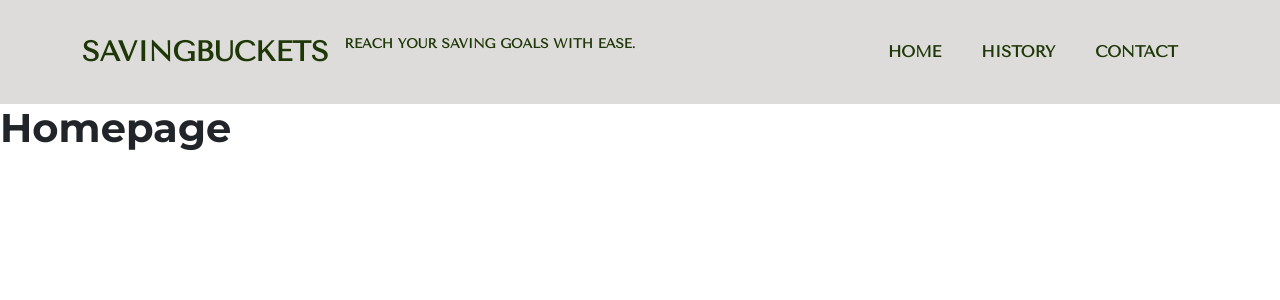
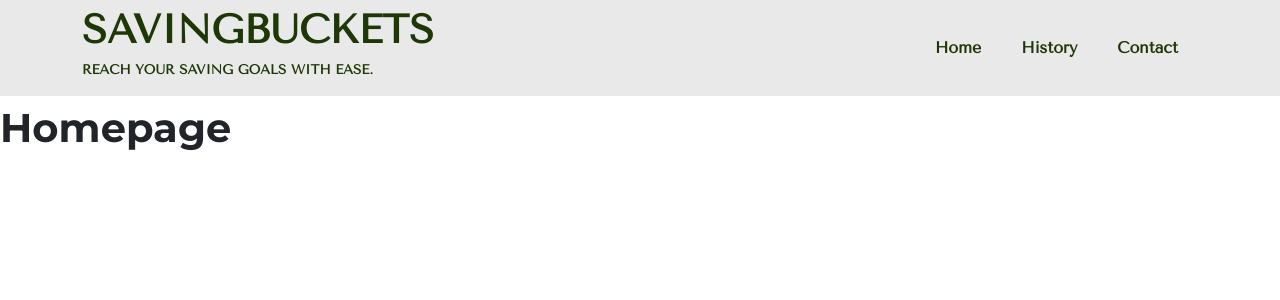
Before and after one commit to Madele-theron/SavingBucket, a Django app: template savings/templates/savings/home.html in a window 1280 px wide. Shown: the top 300 px of the page. Run offline with Django 3.2, Linux system fonts and the light colour scheme; the template is opened without the code that fills it, so the values that code supplies are empty; some libraries are stand-ins or nearby versions.

Commit message:
update navbar w/ flexbox, etc

```diff
--- a/savings/templates/savings/navbar.html
+++ b/savings/templates/savings/navbar.html
@@ -4,10 +4,12 @@
 {% url 'savings:contact' as contact_url %}
 
 <!-- Navigation-->
-<nav class="navbar navbar-expand-lg bg-secondary text-uppercase fixed-top" id="mainNav">
+<nav class="navbar navbar-expand-lg bg-secondary fixed-top" id="mainNav">
     <div class="container">
-        <a class="navbar-brand" href="{{home_url}}">SavingBuckets</a>
-        <p class="font-change tagline" >Reach your saving goals with ease.</p>
+        <div class="navbar-flex">
+            <a class="navbar-brand text-uppercase" href="{{home_url}}">SavingBuckets</a>
+            <p class="font-change tagline text-uppercase" >Reach your saving goals with ease.</p>
+        </div>
         <button class="navbar-toggler font-weight-bold sb-bg-primary font-change " type="button" data-bs-toggle="collapse" data-bs-target="#navbarResponsive" aria-controls="navbarResponsive" aria-expanded="false" aria-label="Toggle navigation">
             Menu
             <i class="fas fa-bars"></i>
--- a/static/css/main.css
+++ b/static/css/main.css
@@ -2,7 +2,7 @@
 primary-colors {
     color: #DDDCDA; /* light background */
     color: #1E3706; /* main */
-    color: #FAF9F8; /* grey for higlight */
+    color: #E9E9E9; /* grey for higlight */
 }
 
 body {
@@ -26,12 +26,15 @@ body {
 }
 
 .bg-secondary {
-    background-color: #DDDCDA;
+    background-color: #E9E9E9;
 }
 
 .navbar-brand {
+    padding-top: 0rem !important;
+    padding-bottom: 0rem !important;
+    margin-right: 0rem !important;
     font-family: 'Savingbuckets Font';
-    font-size: larger; /* this does not work - I want to make the text larger*/
+    font-size: 2.5rem !important;
     color: #1E3706 !important;
 }
 
@@ -42,23 +45,23 @@ body {
 .tagline {
     font-size: smaller;
     color: #1E3706;
+    /* margin-top: 0rem; */
 }
 
+#mainNav {
+    padding-top: 0rem ;
+    padding-bottom: 0rem;
+}
 #mainNav .navbar-nav > li.nav-item > a.nav-link.active {
     background: #DDDCDA;
   }
-
-/* .navbar-nav .show > .nav-link,
-.navbar-nav .nav-link.active {
-  color: #1E3706;
-} */
 
 #mainNav .navbar-nav li.nav-item a.nav-link {
     color: #1E3706;
 }
 
 #mainNav .navbar-nav li.nav-item a.nav-link:hover {
-    color: #FAF9F8;
+    color: #E9E9E9;
     background: #1E3706;
 }
 
@@ -72,6 +75,11 @@ body {
 }
 
 #mainNav .navbar-nav > li.nav-item > a.nav-link.active:active, #mainNav .navbar-nav > li.nav-item > a.nav-link.active:focus, #mainNav .navbar-nav > li.nav-item > a.nav-link.active:hover {
-    color: #fff;
+    color: #E9E9E9;
     background: #1E3706;
 }
+
+.navbar-flex {
+    display: flexbox;
+    align-content: space-around;
+}
```
